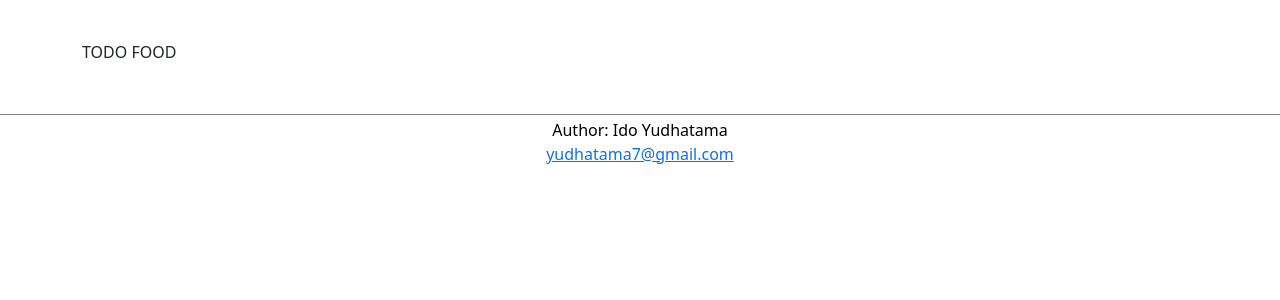
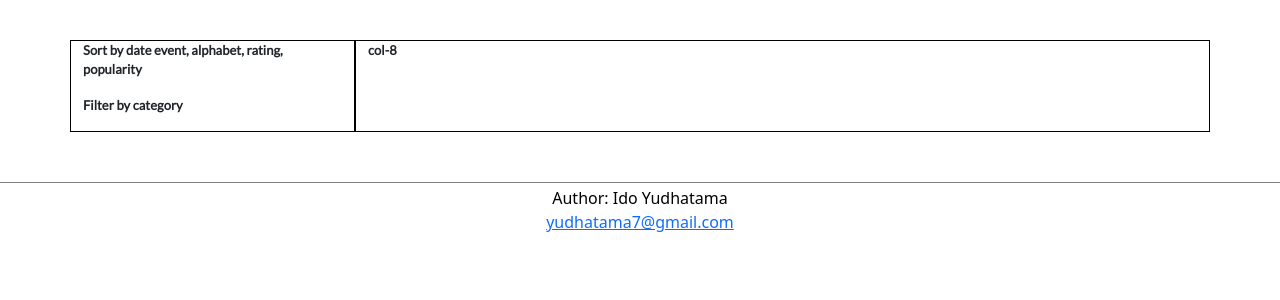
Before and after one commit to idoyudha/visit_komodo, a Django app: page /food in a window 1280 px wide. Shown: the part 55-355 px from the top of the page. Run offline with Django 3.2, Linux system fonts and the light colour scheme; some libraries are stand-ins or nearby versions.

Commit message:
Add small templates

```diff
--- a/visit_komodo/static/css/styles.css
+++ b/visit_komodo/static/css/styles.css
@@ -88,13 +88,15 @@
 
 /* End of Menu Choices */
 
+a {
+    text-decoration: none;
+}
+
 .top-food, .events {
     width: 100%;
     max-width: 640px;
     min-height: 160px;
 }
-
-
 
 /* Footer */
 footer {
--- a/visit_komodo/templates/visit_komodo/food.html
+++ b/visit_komodo/templates/visit_komodo/food.html
@@ -5,7 +5,15 @@
 {% block body %}
 
 <div class="container-lg" style="margin-top: 40px;">
-    TODO FOOD
+    <div class="row">
+        <div class="col-3" style="border: 1px solid black;">
+            <p>Sort by date event, alphabet, rating, popularity</p>
+            <p>Filter by category</p>
+        </div>
+        <div class="col-9" style="border: 1px solid black;">
+            col-8
+        </div>
+    </div>
 </div>
 
 {% endblock %}
--- a/visit_komodo/templates/visit_komodo/layout.html
+++ b/visit_komodo/templates/visit_komodo/layout.html
@@ -20,7 +20,7 @@
   <nav class="navbar navbar-expand-lg navbar-light sticky-top">
     <div class="container-lg">
       <div>
-        <a class="navbar-brand" href="#"><i class="bi bi-tsunami"></i>Visit Komodo
+        <a class="navbar-brand" href="{% url 'index' %}"><i class="bi bi-tsunami"></i>Visit Komodo
           <!-- <img src="{% static 'images/wonderful-indonesia.png' %}" alt="" width="70" class="d-inline-block align-top">  -->
         </a>
       </div>
```
Also changed, not shown: visit_komodo/templates/visit_komodo/destination.html (+9 -1 lines), visit_komodo/templates/visit_komodo/event.html (+9 -1 lines), visit_komodo/templates/visit_komodo/index.html (+7 -3 lines).
